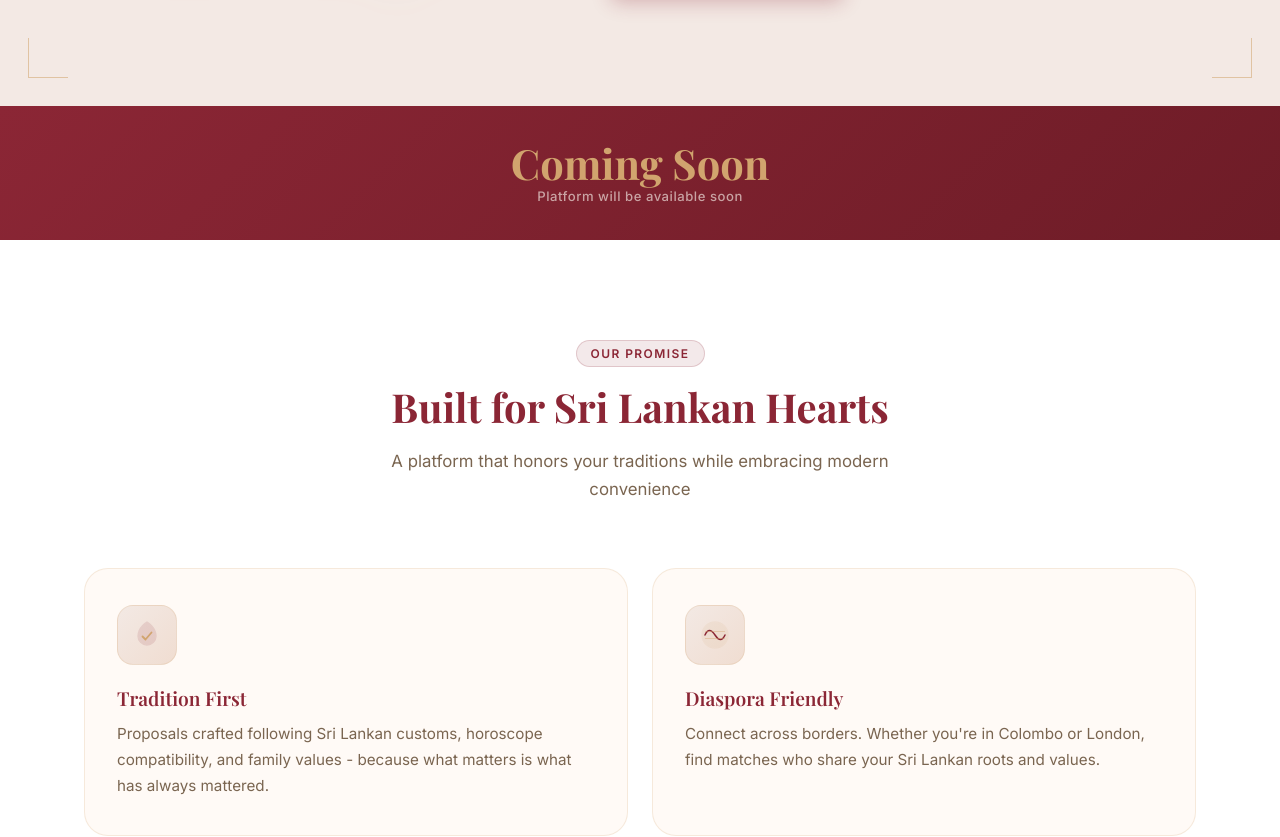
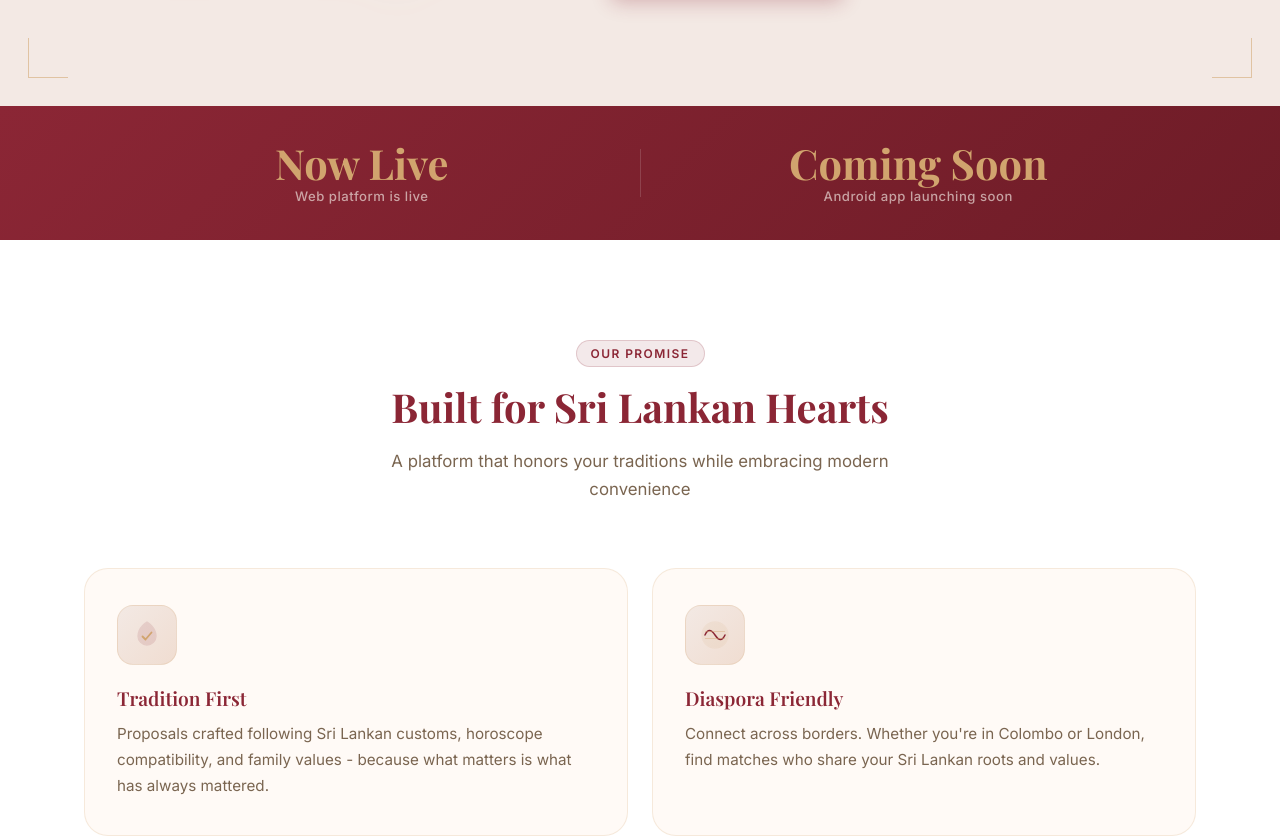
Before and after one commit to sanduntharaka/landing-karakaara, a Next.js app: page / in a window 1280 px wide. Shown: the part 800-1637 px from the top of the page. Built offline with nearby package versions, Linux system fonts and the light colour scheme.

Commit message:
deploy for prod

```diff
--- a/components/Footer.tsx
+++ b/components/Footer.tsx
@@ -33,10 +33,7 @@ function FacebookIcon() {
 function WhatsAppIcon() {
   return (
     <svg viewBox="0 0 20 20" aria-hidden="true" className={s.icon}>
-      <path
-        d="M4.2 16.5 5 13.7a6.1 6.1 0 1 1 2.4 2.2l-3.2.6Z"
-        fill="none"
-      />
+      <path d="M4.2 16.5 5 13.7a6.1 6.1 0 1 1 2.4 2.2l-3.2.6Z" fill="none" />
       <path
         d="M8 7.5c.1-.3.3-.4.5-.4h.4c.1 0 .3 0 .4.3l.5 1.1c.1.2.1.4 0 .5l-.4.5c.4.7 1 1.3 1.8 1.7l.5-.6c.1-.1.3-.2.5-.1l1.2.6c.2.1.3.3.3.5 0 .6-.5 1.2-1.1 1.2-2.2-.1-5-2.5-5.2-4.7 0-.2 0-.4.1-.6Z"
         fill="currentColor"
@@ -117,9 +114,9 @@ export default function Footer() {
               <Link href="/privacy" className={s.link}>
                 Privacy Policy
               </Link>
-              <Link href="/return-policy" className={s.link}>
+              {/* <Link href="/return-policy" className={s.link}>
                 Return & Refund Policy
-              </Link>
+              </Link> */}
               <Link href="/business-terms" className={s.link}>
                 Terms & Conditions
               </Link>
--- a/components/StatsBand.module.css
+++ b/components/StatsBand.module.css
@@ -20,6 +20,19 @@
   align-items: center;
   padding: 36px 24px;
   gap: 4px;
+}
+
+.itemClickable {
+  background: none;
+  border: none;
+  font: inherit;
+  cursor: pointer;
+  transition: background-color .2s;
+}
+
+.itemClickable:hover,
+.itemClickable:focus-visible {
+  background-color: rgba(255, 255, 255, .06);
 }
 
 .numRow {
--- a/components/StatsBand.tsx
+++ b/components/StatsBand.tsx
@@ -1,12 +1,25 @@
+'use client';
+
+import { handleLogin } from "@/lib/config";
 import s from "./StatsBand.module.css";
 
 export default function StatsBand() {
   return (
-    <section className={s.band} aria-label="Platform statistics">
+    <section className={s.band} aria-label="Platform availability">
       <div className={s.inner}>
+        <button
+          type="button"
+          className={`${s.item} ${s.itemClickable}`}
+          onClick={handleLogin}
+          aria-label="Open the web platform"
+        >
+          <span className={s.num}>Now Live</span>
+          <span className={s.label}>Web platform is live</span>
+        </button>
+        <div className={s.sep} aria-hidden />
         <div className={s.item}>
           <span className={s.num}>Coming Soon</span>
-          <span className={s.label}>Platform will be available soon</span>
+          <span className={s.label}>Android app launching soon</span>
         </div>
       </div>
     </section>
--- a/lib/config.ts
+++ b/lib/config.ts
@@ -1,5 +1,5 @@
 export const APP_URLS = {
-  web: "#",
+  web: "https://proposal.karakaara.lk",
   playStore: "#",
   appStore: "#",
 } as const;
```
Also changed, not shown: app/business-terms/page.tsx (+30 -37 lines), app/privacy/page.tsx (+29 -39 lines), app/return-policy/page.tsx (+21 -29 lines).
